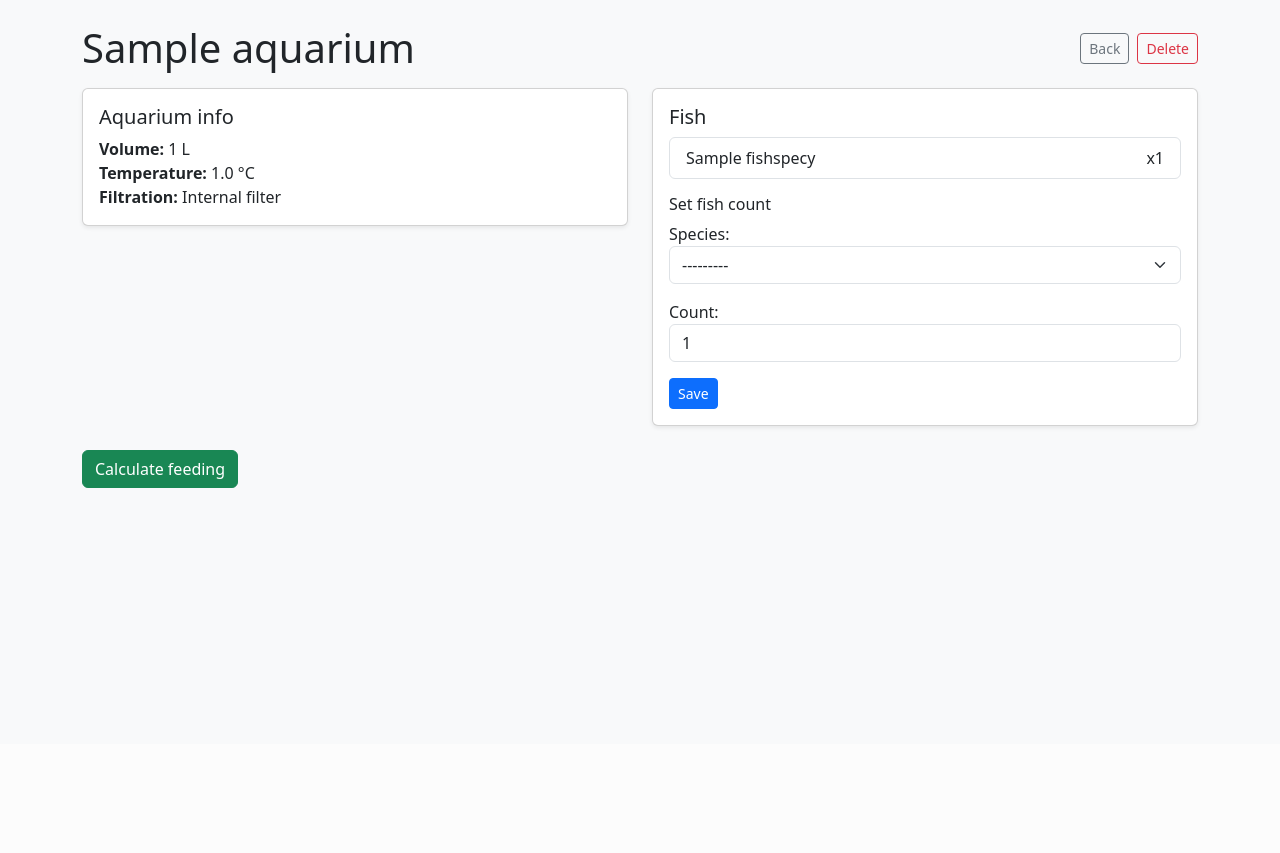
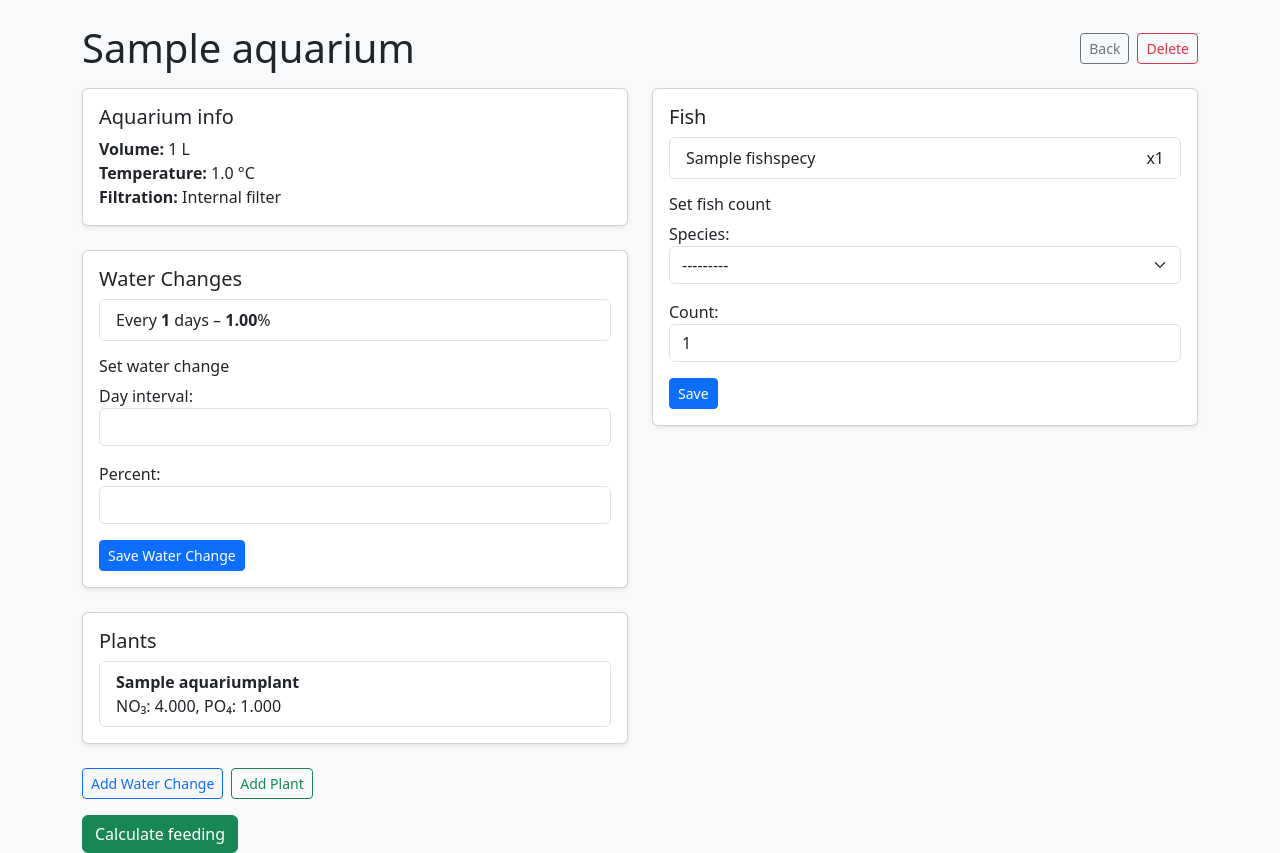
Before and after one commit to UnrealLock/aquafeed-optimizer, a Django app: page /aquariums/1/ in a window 1280 px wide. Shown: the part 56-909 px from the top of the page. Before the commit the page ends 544 px from the top, so only its background shows below. Run offline with Django 5.2, Linux system fonts and the light colour scheme; a user stored in the database is signed in; tables that the repository leaves empty hold one stand-in row (values such as "Sample post"); some libraries are stand-ins or nearby versions.

Commit message:
add water change and plant tracking to aquarium

```diff
--- a/aquaFeedOptimizer/urls.py
+++ b/aquaFeedOptimizer/urls.py
@@ -14,6 +14,7 @@ urlpatterns = [
     path("fish/", include("fish.urls")),
     path("food/", include("food.urls")),
     path("aquariums/", include("aquariums.urls")),
+    path("water_quality/", include("water_quality.urls")),
 ]
 
 if settings.DEBUG:
--- a/aquariums/forms.py
+++ b/aquariums/forms.py
@@ -2,6 +2,7 @@ from django import forms
 from .models import Aquarium
 from fish.models import FishSpecies
 from fish.models import AquariumFish
+from .models import AquariumPlant
 
 class AquariumCreateForm(forms.ModelForm):
     class Meta:
@@ -29,3 +30,12 @@ class AquariumFishForm(forms.ModelForm):
             "species": forms.Select(attrs={"class": "form-select"}),
             "count": forms.NumberInput(attrs={"class": "form-control"}),
         }
+
+class AquariumPlantForm(forms.ModelForm):
+    class Meta:
+        model = AquariumPlant
+        fields = ['name', 'nitrate_absorption', 'phosphate_absorption']
+
+    name = forms.CharField(max_length=100, widget=forms.TextInput(attrs={"class": "form-control"}))
+    nitrate_absorption = forms.DecimalField(max_digits=6, decimal_places=3, widget=forms.NumberInput(attrs={"class": "form-control"}))
+    phosphate_absorption = forms.DecimalField(max_digits=6, decimal_places=3, widget=forms.NumberInput(attrs={"class": "form-control"}))
--- a/aquariums/models.py
+++ b/aquariums/models.py
@@ -35,3 +35,29 @@ class Aquarium(models.Model):
 
     def __str__(self):
         return f"{self.name} ({self.volume_liters} L)"
+
+class AquariumPlant(models.Model):
+    aquarium = models.ForeignKey(
+        Aquarium,
+        on_delete=models.CASCADE,
+        related_name="plants"
+    )
+
+    name = models.CharField(max_length=100)
+
+    nitrate_absorption = models.DecimalField(
+        max_digits=6,
+        decimal_places=3,
+        help_text="NO3 ppm absorbed per day"
+    )
+
+    phosphate_absorption = models.DecimalField(
+        max_digits=6,
+        decimal_places=3,
+        help_text="PO4 ppm absorbed per day"
+    )
+
+    created_at = models.DateTimeField(auto_now_add=True)
+
+    def __str__(self):
+        return self.name
--- a/aquariums/urls.py
+++ b/aquariums/urls.py
@@ -1,5 +1,6 @@
 from django.urls import path
 from . import views
+from water_quality import views as water_views
 
 app_name = "aquariums"
 
@@ -8,4 +9,11 @@ urlpatterns = [
     path("new/", views.aquarium_create, name="create"),
     path("<int:pk>/", views.aquarium_detail, name="detail"),
     path("<int:pk>/delete/", views.aquarium_delete, name="delete"),
+    path("<int:pk>/", views.aquarium_detail, name="detail"),
+    path(
+        "<int:aquarium_id>/add_water_change/",
+        water_views.add_water_change,
+        name="add_water_change"
+    ),
+    path("<int:aquarium_id>/add_plant/", views.add_plant, name="add_plant"),
 ]
--- a/aquariums/views.py
+++ b/aquariums/views.py
@@ -1,16 +1,21 @@
+from django.contrib import messages
 from django.contrib.auth.decorators import login_required
-from django.shortcuts import render, redirect, get_object_or_404
-from .models import Aquarium
-from .forms import AquariumCreateForm
-from .forms import AquariumFishForm
+from django.db import transaction
+from django.shortcuts import get_object_or_404, redirect, render
+
 from fish.models import AquariumFish
-from django.db import transaction
-from django.contrib import messages
+from water_quality.forms import WaterChangeForm
+from water_quality.models import WaterChange
+
+from .forms import AquariumCreateForm, AquariumFishForm, AquariumPlantForm
+from .models import Aquarium, AquariumPlant
+
 
 @login_required
 def aquarium_list(request):
     aquariums = Aquarium.objects.filter(user=request.user)
     return render(request, "aquariums/list.html", {"aquariums": aquariums})
+
 
 @login_required
 def aquarium_create(request):
@@ -26,41 +31,80 @@ def aquarium_create(request):
 
     return render(request, "aquariums/create.html", {"form": form})
 
+
 @login_required
 def aquarium_detail(request, pk):
     aquarium = get_object_or_404(Aquarium, pk=pk, user=request.user)
 
     fish_list = AquariumFish.objects.select_related("species").filter(aquarium=aquarium)
+    water_changes = WaterChange.objects.filter(aquarium=aquarium)
+    plants = AquariumPlant.objects.filter(aquarium=aquarium)
+
+    form = AquariumFishForm()
+    water_change_form = WaterChangeForm()
 
     if request.method == "POST":
-        form = AquariumFishForm(request.POST)
-        if form.is_valid():
-            species = form.cleaned_data["species"]
-            count = form.cleaned_data["count"]
+        form_type = request.POST.get("form_type")
 
-            with transaction.atomic():
-                entry, created = AquariumFish.objects.get_or_create(
-                    aquarium=aquarium,
-                    species=species,
-                    defaults={"count": count},
-                )
+        if form_type == "fish":
+            form = AquariumFishForm(request.POST)
+            if form.is_valid():
+                species = form.cleaned_data["species"]
+                count = form.cleaned_data["count"]
 
-                if not created:
-                    if count == 0:
-                        entry.delete()
+                with transaction.atomic():
+                    entry, created = AquariumFish.objects.get_or_create(
+                        aquarium=aquarium,
+                        species=species,
+                        defaults={"count": count},
+                    )
+
+                    if not created:
+                        if count == 0:
+                            entry.delete()
+                        else:
+                            entry.count = count
+                            entry.save(update_fields=["count"])
+
+                return redirect("aquariums:detail", pk=aquarium.pk)
+
+        elif form_type == "water_change":
+            water_change_form = WaterChangeForm(request.POST)
+            if water_change_form.is_valid():
+                day_interval = water_change_form.cleaned_data["day_interval"]
+                percent = water_change_form.cleaned_data["percent"]
+
+                with transaction.atomic():
+                    existing = (
+                        WaterChange.objects.filter(aquarium=aquarium).order_by("-id").first()
+                    )
+                    if existing:
+                        WaterChange.objects.filter(aquarium=aquarium).exclude(pk=existing.pk).delete()
+                        existing.day_interval = day_interval
+                        existing.percent = percent
+                        existing.save(update_fields=["day_interval", "percent"])
                     else:
-                        entry.count = count
-                        entry.save(update_fields=["count"])
+                        WaterChange.objects.create(
+                            aquarium=aquarium,
+                            day_interval=day_interval,
+                            percent=percent,
+                        )
 
-            return redirect("aquariums:detail", pk=aquarium.pk)
-    else:
-        form = AquariumFishForm()
+                return redirect("aquariums:detail", pk=aquarium.pk)
 
     return render(
         request,
         "aquariums/detail.html",
-        {"aquarium": aquarium, "fish_list": fish_list, "form": form},
+        {
+            "aquarium": aquarium,
+            "fish_list": fish_list,
+            "water_changes": water_changes,
+            "plants": plants,
+            "form": form,
+            "water_change_form": water_change_form,
+        },
     )
+
 
 @login_required
 def aquarium_delete(request, pk: int):
@@ -73,3 +117,20 @@ def aquarium_delete(request, pk: int):
         return redirect("aquariums:list")
 
     return render(request, "aquariums/confirm_delete.html", {"aquarium": aquarium})
+
+
+@login_required
+def add_plant(request, aquarium_id):
+    aquarium = get_object_or_404(Aquarium, pk=aquarium_id, user=request.user)
+
+    if request.method == "POST":
+        form = AquariumPlantForm(request.POST)
+        if form.is_valid():
+            plant = form.save(commit=False)
+            plant.aquarium = aquarium
+            plant.save()
+            return redirect("aquariums:detail", pk=aquarium.pk)
+    else:
+        form = AquariumPlantForm()
+
+    return render(request, "aquariums/add_plant.html", {"form": form, "aquarium": aquarium})
--- a/templates/aquariums/detail.html
+++ b/templates/aquariums/detail.html
@@ -7,13 +7,8 @@
   <h1 class="mb-0">{{ aquarium.name }}</h1>
 
   <div class="d-flex gap-2">
-    <a href="{% url 'aquariums:list' %}" class="btn btn-outline-secondary btn-sm">
-      Back
-    </a>
-
-    <a href="{% url 'aquariums:delete' aquarium.pk %}" class="btn btn-outline-danger btn-sm">
-      Delete
-    </a>
+    <a href="{% url 'aquariums:list' %}" class="btn btn-outline-secondary btn-sm">Back</a>
+    <a href="{% url 'aquariums:delete' aquarium.pk %}" class="btn btn-outline-danger btn-sm">Delete</a>
   </div>
 </div>
 
@@ -29,6 +24,52 @@
         </ul>
       </div>
     </div>
+
+    <div class="card shadow-sm mb-4">
+      <div class="card-body">
+        <h5 class="card-title">Water Changes</h5>
+
+        {% if water_changes %}
+          <ul class="list-group mb-3">
+            {% for wc in water_changes %}
+              <li class="list-group-item">
+                Every <strong>{{ wc.day_interval }}</strong> days – <strong>{{ wc.percent }}</strong>%
+              </li>
+            {% endfor %}
+          </ul>
+        {% else %}
+          <p class="text-muted">No water changes added.</p>
+        {% endif %}
+
+        <h6 class="mt-3 mb-2">Set water change</h6>
+        <form method="post">
+          {% csrf_token %}
+          <input type="hidden" name="form_type" value="water_change">
+          {{ water_change_form.as_p }}
+          <button class="btn btn-primary btn-sm">Save Water Change</button>
+        </form>
+      </div>
+    </div>
+
+    <div class="card shadow-sm mb-4">
+      <div class="card-body">
+        <h5 class="card-title">Plants</h5>
+
+        {% if plants %}
+          <ul class="list-group">
+            {% for plant in plants %}
+              <li class="list-group-item">
+                <strong>{{ plant.name }}</strong><br>
+                NO₃: {{ plant.nitrate_absorption }}, PO₄: {{ plant.phosphate_absorption }}
+              </li>
+            {% endfor %}
+          </ul>
+        {% else %}
+          <p class="text-muted mb-0">No plants added.</p>
+        {% endif %}
+      </div>
+    </div>
+
   </div>
 
   <div class="col-md-6">
@@ -52,6 +93,7 @@
         <h6 class="mt-3">Set fish count</h6>
         <form method="post">
           {% csrf_token %}
+          <input type="hidden" name="form_type" value="fish">
           {{ form.as_p }}
           <button class="btn btn-primary btn-sm">Save</button>
         </form>
@@ -60,8 +102,11 @@
   </div>
 </div>
 
-<a href="{% url 'feeding:plan_create' %}" class="btn btn-success">
-  Calculate feeding
-</a>
+<div class="d-flex gap-2 mb-3">
+  <a href="{% url 'aquariums:add_water_change' aquarium.pk %}" class="btn btn-outline-primary btn-sm">Add Water Change</a>
+  <a href="{% url 'aquariums:add_plant' aquarium.pk %}" class="btn btn-outline-success btn-sm">Add Plant</a>
+</div>
+
+<a href="{% url 'feeding:plan_create' %}" class="btn btn-success">Calculate feeding</a>
 
 {% endblock %}
--- /dev/null
+++ b/water_quality/forms.py
@@ -0,0 +1,10 @@
+from django import forms
+from .models import WaterChange
+
+class WaterChangeForm(forms.ModelForm):
+    class Meta:
+        model = WaterChange
+        fields = ['day_interval', 'percent']
+
+    day_interval = forms.IntegerField(min_value=1, widget=forms.NumberInput(attrs={"class": "form-control"}))
+    percent = forms.DecimalField(max_digits=5, decimal_places=2, widget=forms.NumberInput(attrs={"class": "form-control"}))
--- a/water_quality/models.py
+++ b/water_quality/models.py
@@ -1,5 +1,6 @@
 from django.db import models
 from feeding.models import FeedingPlan
+from aquariums.models import Aquarium
 
 class WaterQualityForecast(models.Model):
     feeding_plan = models.OneToOneField(
@@ -20,3 +21,29 @@ class WaterQualityForecast(models.Model):
 
     def __str__(self):
         return f"Forecast for plan #{self.feeding_plan_id}"
+
+class WaterChange(models.Model):
+    aquarium = models.OneToOneField(
+        Aquarium,
+        on_delete=models.CASCADE,
+        related_name="water_change"
+    )
+
+    day_interval = models.PositiveSmallIntegerField(
+        help_text="Every N days"
+    )
+
+    percent = models.DecimalField(
+        max_digits=5,
+        decimal_places=2,
+        help_text="Percent of water changed"
+    )
+
+    created_at = models.DateTimeField(auto_now_add=True)
+
+    class Meta:
+        verbose_name = "Water change"
+        verbose_name_plural = "Water changes"
+
+    def __str__(self):
+        return f"{self.percent}% every {self.day_interval} days"
--- /dev/null
+++ b/water_quality/urls.py
@@ -0,0 +1,8 @@
+from django.urls import path
+from . import views
+
+app_name = "water_quality"
+
+urlpatterns = [
+    path("<int:aquarium_id>/add_water_change/", views.add_water_change, name="add_water_change"),
+]
```
Also changed, not shown: templates/aquariums/add_plant.html (added, +14 -0 lines), templates/water_quality/add_water_change.html (added, +14 -0 lines), water_quality/services/forecast.py (+28 -14 lines), water_quality/views.py (+18 -1 lines), aquariums/migrations/0002_aquariumplant.py (added), water_quality/migrations/0002_waterchange.py (added).
